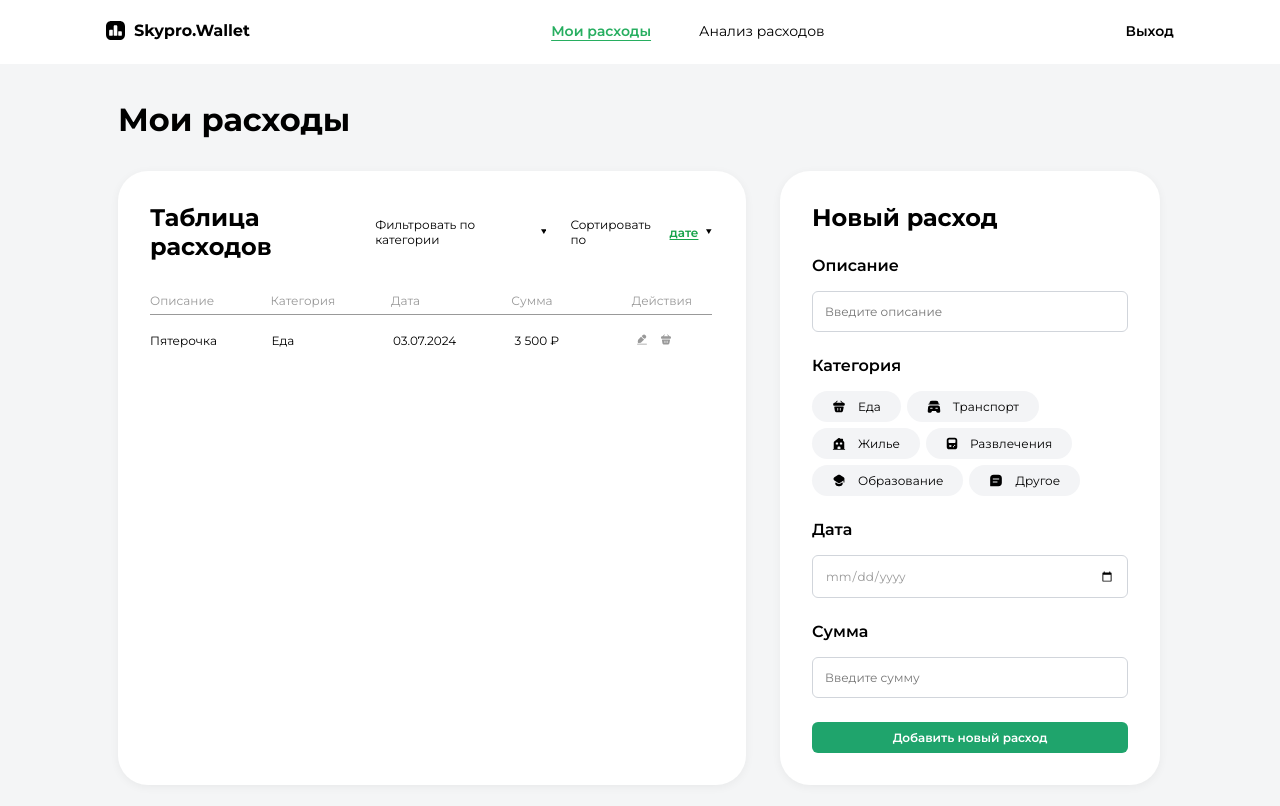
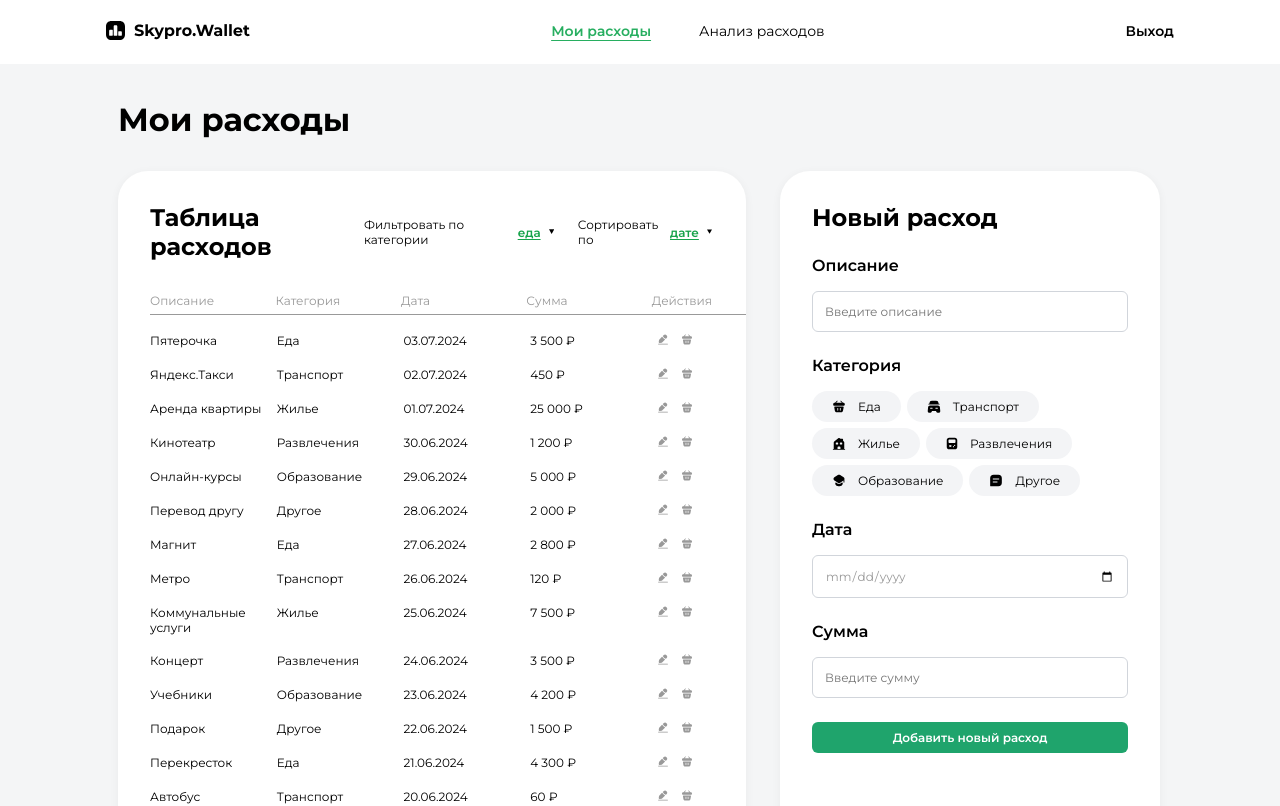
Before and after one commit to nata2864/SkyproWallet, a React (Vite) app: page / in a window 1280 px wide. Shown: the top 806 px of the page. Built offline with nearby package versions, Linux system fonts and the light colour scheme; sample sign-in values are in the browser's storage.

Commit message:
Добавлен скролл и выравнены столбцы.

```diff
--- a/src/components/Main/Main.jsx
+++ b/src/components/Main/Main.jsx
@@ -19,6 +19,8 @@ import {
   SSortingElement,
   SCategoryFiltrationElement,
   STableFiltersGroup,
+  STableBodyWrapper,
+  SCategoryLink,
 } from "./Main.styled";
 import { TableRow, TableFirstRow } from "../TableRows/TableRows";
 import React, { useState } from "react";
@@ -57,6 +59,209 @@ function Main() {
       date: "03.07.2024",
       amount: "3 500 ₽",
     },
+    {
+      id: 2,
+      description: "Яндекс.Такси",
+      category: "Транспорт",
+      date: "02.07.2024",
+      amount: "450 ₽",
+    },
+    {
+      id: 3,
+      description: "Аренда квартиры",
+      category: "Жилье",
+      date: "01.07.2024",
+      amount: "25 000 ₽",
+    },
+    {
+      id: 4,
+      description: "Кинотеатр",
+      category: "Развлечения",
+      date: "30.06.2024",
+      amount: "1 200 ₽",
+    },
+    {
+      id: 5,
+      description: "Онлайн-курсы",
+      category: "Образование",
+      date: "29.06.2024",
+      amount: "5 000 ₽",
+    },
+    {
+      id: 6,
+      description: "Перевод другу",
+      category: "Другое",
+      date: "28.06.2024",
+      amount: "2 000 ₽",
+    },
+    {
+      id: 7,
+      description: "Магнит",
+      category: "Еда",
+      date: "27.06.2024",
+      amount: "2 800 ₽",
+    },
+    {
+      id: 8,
+      description: "Метро",
+      category: "Транспорт",
+      date: "26.06.2024",
+      amount: "120 ₽",
+    },
+    {
+      id: 9,
+      description: "Коммунальные услуги",
+      category: "Жилье",
+      date: "25.06.2024",
+      amount: "7 500 ₽",
+    },
+    {
+      id: 10,
+      description: "Концерт",
+      category: "Развлечения",
+      date: "24.06.2024",
+      amount: "3 500 ₽",
+    },
+    {
+      id: 11,
+      description: "Учебники",
+      category: "Образование",
+      date: "23.06.2024",
+      amount: "4 200 ₽",
+    },
+    {
+      id: 12,
+      description: "Подарок",
+      category: "Другое",
+      date: "22.06.2024",
+      amount: "1 500 ₽",
+    },
+    {
+      id: 13,
+      description: "Перекресток",
+      category: "Еда",
+      date: "21.06.2024",
+      amount: "4 300 ₽",
+    },
+    {
+      id: 14,
+      description: "Автобус",
+      category: "Транспорт",
+      date: "20.06.2024",
+      amount: "60 ₽",
+    },
+    {
+      id: 15,
+      description: "Ремонт",
+      category: "Жилье",
+      date: "19.06.2024",
+      amount: "15 000 ₽",
+    },
+    {
+      id: 16,
+      description: "Театр",
+      category: "Развлечения",
+      date: "18.06.2024",
+      amount: "2 800 ₽",
+    },
+    {
+      id: 17,
+      description: "Яндекс.Практикум",
+      category: "Образование",
+      date: "17.06.2024",
+      amount: "12 000 ₽",
+    },
+    {
+      id: 18,
+      description: "Благотворительность",
+      category: "Другое",
+      date: "16.06.2024",
+      amount: "1 000 ₽",
+    },
+    {
+      id: 19,
+      description: "ВкусВилл",
+      category: "Еда",
+      date: "15.06.2024",
+      amount: "3 700 ₽",
+    },
+    {
+      id: 20,
+      description: "Электричка",
+      category: "Транспорт",
+      date: "14.06.2024",
+      amount: "350 ₽",
+    },
+    {
+      id: 21,
+      description: "Мебель",
+      category: "Жилье",
+      date: "13.06.2024",
+      amount: "32 000 ₽",
+    },
+    {
+      id: 22,
+      description: "Квест-комната",
+      category: "Развлечения",
+      date: "12.06.2024",
+      amount: "2 500 ₽",
+    },
+    {
+      id: 23,
+      description: "Репетитор",
+      category: "Образование",
+      date: "11.06.2024",
+      amount: "3 000 ₽",
+    },
+    {
+      id: 24,
+      description: "Ремонт телефона",
+      category: "Другое",
+      date: "10.06.2024",
+      amount: "5 500 ₽",
+    },
+    {
+      id: 25,
+      description: "Лента",
+      category: "Еда",
+      date: "09.06.2024",
+      amount: "4 100 ₽",
+    },
+    {
+      id: 26,
+      description: "Такси в аэропорт",
+      category: "Транспорт",
+      date: "08.06.2024",
+      amount: "1 200 ₽",
+    },
+    {
+      id: 27,
+      description: "Хозтовары",
+      category: "Жилье",
+      date: "07.06.2024",
+      amount: "2 300 ₽",
+    },
+    {
+      id: 28,
+      description: "Боулинг",
+      category: "Развлечения",
+      date: "06.06.2024",
+      amount: "1 800 ₽",
+    },
+    {
+      id: 29,
+      description: "Канцтовары",
+      category: "Образование",
+      date: "05.06.2024",
+      amount: "900 ₽",
+    },
+    {
+      id: 30,
+      description: "Фотоуслуги",
+      category: "Другое",
+      date: "04.06.2024",
+      amount: "4 000 ₽",
+    },
   ];
 
   const handleEdit = (id) => {
@@ -79,6 +284,9 @@ function Main() {
               <STableFilters>
                 <STableFiltersGroup>
                   Фильтровать по категории
+                  <SCategoryLink href="#">
+                    {selectedCategory ? selectedCategory.toLowerCase() : "еда"}
+                  </SCategoryLink>
                   <svg
                     onClick={() => setIsOpenCategory(!isOpenCategory)}
                     width="6.062134"
@@ -155,7 +363,7 @@ function Main() {
             </STableHeader>
             <SExpenseTable>
               <TableFirstRow />
-              <tbody>
+              <STableBodyWrapper>
                 {data.map((expense) => (
                   <TableRow
                     key={expense.id}
@@ -167,7 +375,7 @@ function Main() {
                     onDelete={() => handleDelete(expense.id)}
                   />
                 ))}
-              </tbody>
+              </STableBodyWrapper>
             </SExpenseTable>
           </STableSection>
           <SFormAside>
--- a/src/components/Main/Main.styled.js
+++ b/src/components/Main/Main.styled.js
@@ -30,7 +30,6 @@ export const STableSection = styled.section`
   border-radius: 30px;
   box-shadow: 0 2px 10px rgba(0, 0, 0, 0.05);
   padding-left: 32px;
-  padding-right: 34px;
   padding-bottom: 7px;
   flex: 1 1 788px;
   overflow: auto;
@@ -50,6 +49,7 @@ export const STableHeader = styled.div`
   margin-bottom: 32px;
   align-items: center;
   justify-content: space-between;
+  margin-right: 34px;
 `;
 
 export const SSectionTitle = styled.h2`
@@ -77,12 +77,36 @@ export const SSortLink = styled.a`
   text-underline-offset: 2px;
   font-weight: ${textSizes.medium.fontWeight};
 `;
+export const SCategoryLink = styled.a`
+  color: #16a34a;
+  text-decoration: underline;
+  text-underline-offset: 2px;
+  font-weight: ${textSizes.medium.fontWeight};
+`;
 
 export const SExpenseTable = styled.table`
   width: 100%;
   border-collapse: collapse;
 `;
-
+export const STableBodyWrapper = styled.tbody`
+  display: block;
+  max-height: 618px;
+  overflow-y: auto;
+  &::-webkit-scrollbar {
+    width: 6px;
+  }
+  &::-webkit-scrollbar-track {
+    background: #f1f1f1;
+    border-radius: 3px;
+  }
+  &::-webkit-scrollbar-thumb {
+    background: #c1c1c1;
+    border-radius: 3px;
+  }
+  &::-webkit-scrollbar-thumb:hover {
+    background: #a8a8a8;
+  }
+`;
 export const SExpenseForm = styled.form`
   display: flex;
   flex-direction: column;
--- a/src/components/TableRows/TableRows.styled.js
+++ b/src/components/TableRows/TableRows.styled.js
@@ -17,13 +17,13 @@ export const STableFirstRow = styled.tr`
     font-size: ${textSizes.small.fontSize};
     font-weight: ${textSizes.small.fontWeight};
     text-align: left;
-    padding-right: 20px;
   }
 
   color: rgb(153, 153, 153);
   line-height: 15px;
   letter-spacing: 0px;
   border-bottom: 0.5px solid rgb(153, 153, 153);
+  padding-right: 34px;
 `;
 
 export const STableOrderRowHead = styled.thead`
@@ -36,7 +36,7 @@ export const STableOrderRowHead = styled.thead`
 `;
 export const STableOrderRow = styled.tr`
   display: grid;
-  grid-template-columns: 1fr 1fr 1fr 1fr auto;
+  grid-template-columns: 1fr 1fr 1fr 1fr 55px;
   align-items: start;
   color: rgb(0, 0, 0);
   font-family: Montserrat;
@@ -45,10 +45,11 @@ export const STableOrderRow = styled.tr`
   line-height: 15px;
   letter-spacing: 0px;
   padding-top: 18px;
+  padding-right: 34px;
 
   td {
     text-align: left;
-    padding-right: 40px;
+    max-width: 158.25px;
   }
 `;
 export const IconButton = styled.button`
```
Also changed, not shown: src/components/TableRows/TableRows.jsx (indentation only).
